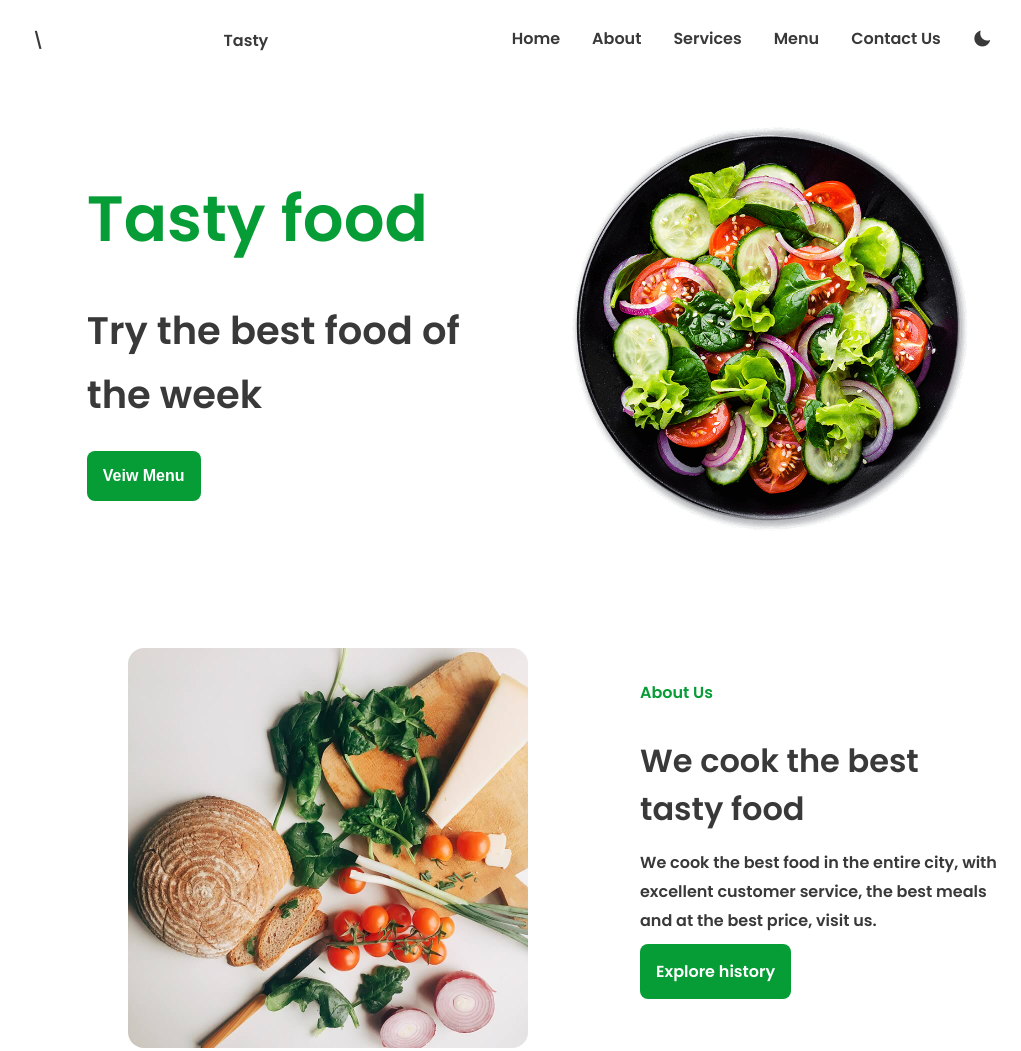
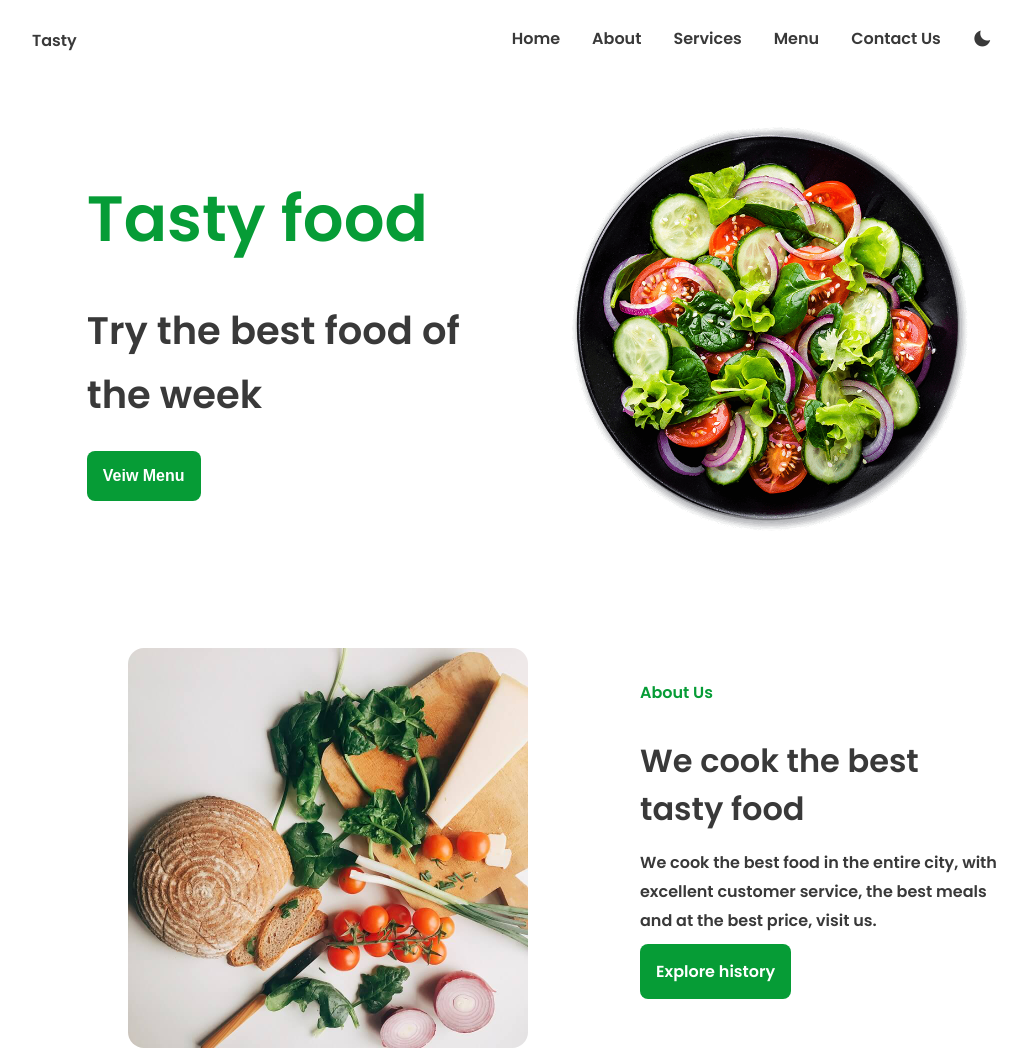
Before and after one commit to yvesndar/Restaurant, a plain HTML site: page index.html in a window 1280 px wide. Shown: the top 1051 px of the page, without its empty margins (112-1133 px from the left). Drawn offline with nearby package versions, Linux system fonts and the light colour scheme.

Commit message:
Update index.html

```diff
--- a/index.html
+++ b/index.html
@@ -13,7 +13,7 @@
 <body class="mode" id="mode">
   <!-- ================== Header ==================-->
   <header class="header" id="header">
-    <nav class="nav container">\
+    <nav class="nav container">
 
       <!--================== logo  ==================-->
       <a href="#" class="nav__logo">Tasty</a>
```
